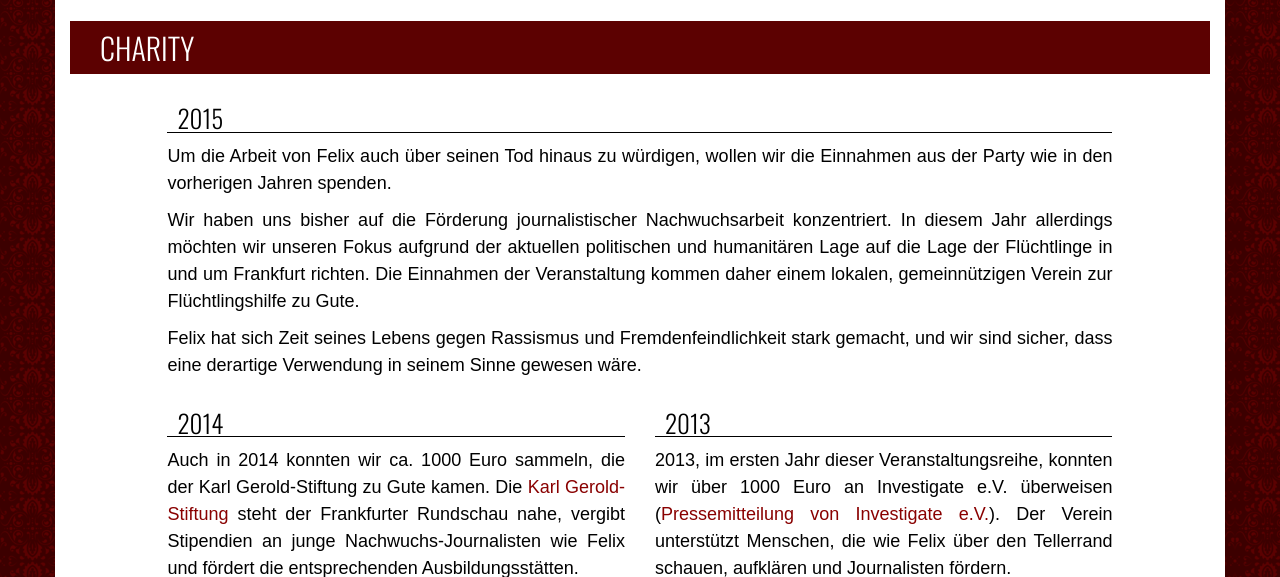
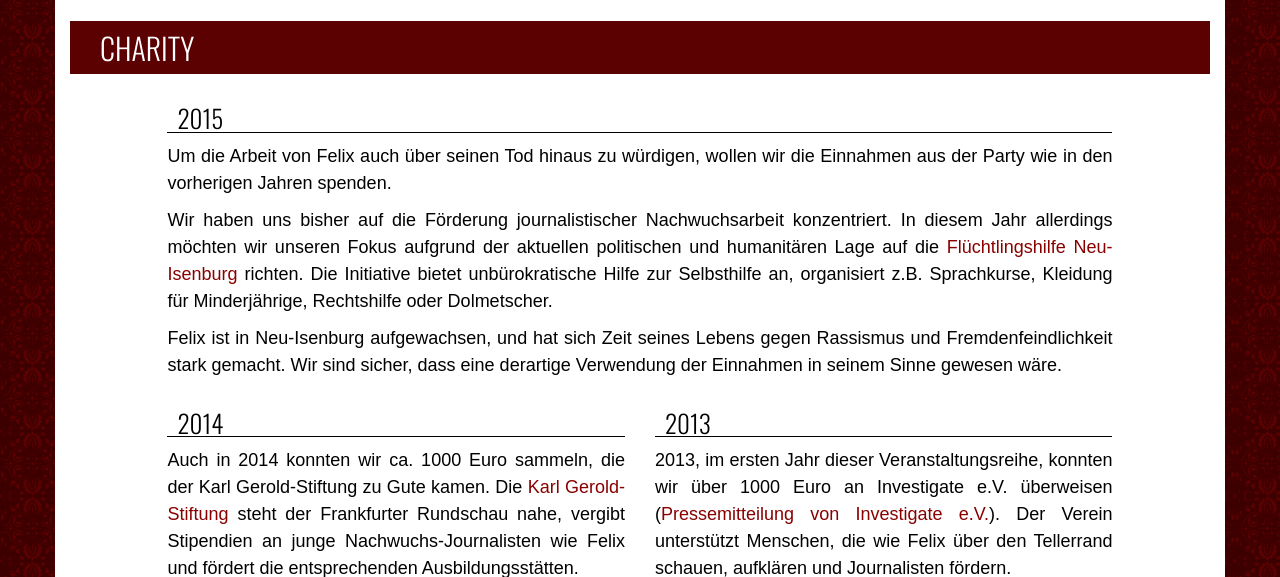
Before and after one commit to dhalla/felixhelbig-ev, a PHP site: page / in a window 1280 px wide. Shown: the part 1909-2486 px from the top of the page. Run offline with PHP 8.4, Linux system fonts and the light colour scheme; some libraries are stand-ins or nearby versions; some web fonts are replaced.

Commit message:
Kleine Textänderungen von Jessi

```diff
--- a/index.php
+++ b/index.php
@@ -228,10 +228,11 @@
               <p>Um die Arbeit von Felix auch über seinen Tod hinaus zu würdigen, wollen wir die Einnahmen aus der Party wie in den vorherigen Jahren spenden.</p>
               <p>
                 Wir haben uns bisher auf die Förderung journalistischer Nachwuchsarbeit konzentriert.
-                In diesem Jahr allerdings möchten wir unseren Fokus aufgrund der aktuellen politischen und humanitären Lage auf die Lage der Flüchtlinge in und um Frankfurt richten.
-                Die Einnahmen der Veranstaltung kommen daher einem lokalen, gemeinnützigen Verein zur Flüchtlingshilfe zu Gute.
+                In diesem Jahr allerdings möchten wir unseren Fokus aufgrund der aktuellen politischen und humanitären Lage auf die
+                <a href="http://www.fluechtlingshilfe-neu-isenburg.de/" target="_blank">Flüchtlingshilfe Neu-Isenburg</a> richten.
+                Die Initiative bietet unbürokratische Hilfe zur Selbsthilfe an, organisiert z.B. Sprachkurse, Kleidung für Minderjährige, Rechtshilfe oder Dolmetscher.
               </p>
-              <p>Felix hat sich Zeit seines Lebens gegen Rassismus und Fremdenfeindlichkeit stark gemacht, und wir sind sicher, dass eine derartige Verwendung in seinem Sinne gewesen wäre.</p>
+              <p>Felix ist in Neu-Isenburg aufgewachsen, und hat sich Zeit seines Lebens gegen Rassismus und Fremdenfeindlichkeit stark gemacht. Wir sind sicher, dass eine derartige Verwendung der Einnahmen in seinem Sinne gewesen wäre.</p>
             </div>
             <div class="col-md-1"></div>
         </div>
```
